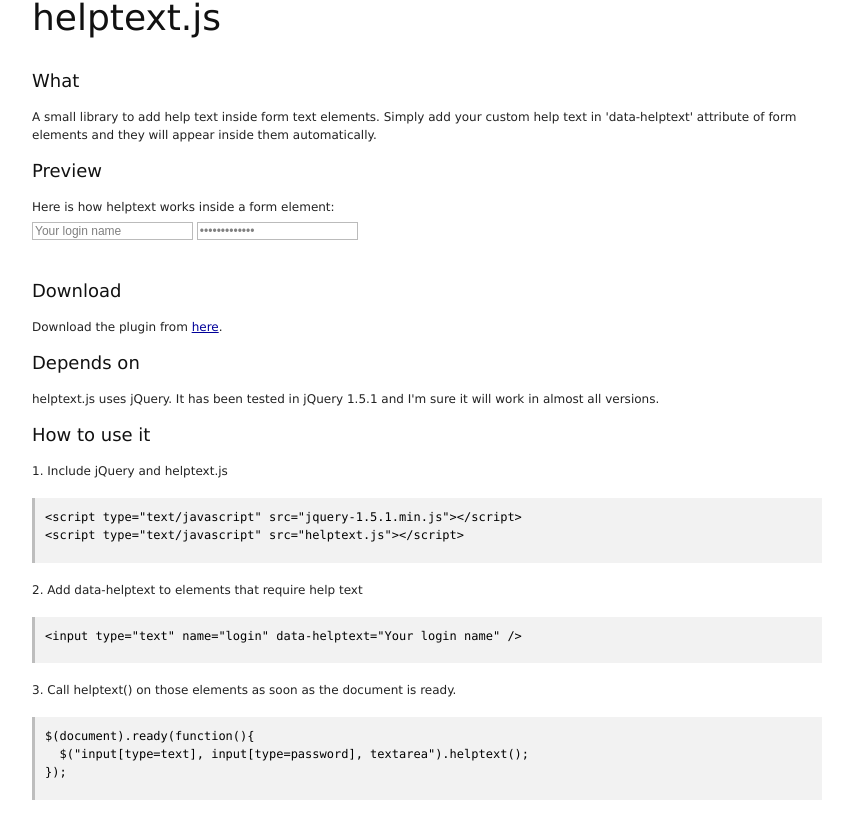
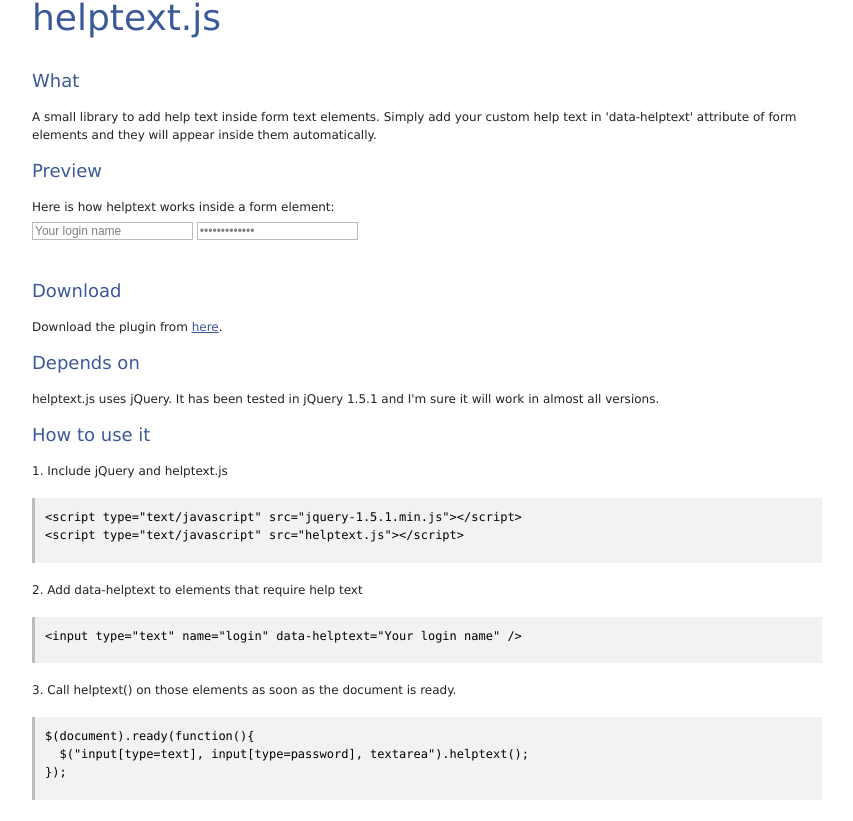
Before and after one commit to luckydev/helptext.js, a plain HTML site: page index.html in a window 1280 px wide. Shown: the top 821 px of the page, without its empty margins (133-986 px from the left). Drawn offline with Linux system fonts and the light colour scheme.

Commit message:
color change

```diff
--- a/styles/custom.css
+++ b/styles/custom.css
@@ -20,3 +20,7 @@
 .code.rails{
     border-left: 3px solid #8A0829;
 }
+
+a, h1, h3{
+    color:#3B5998;
+}
```
